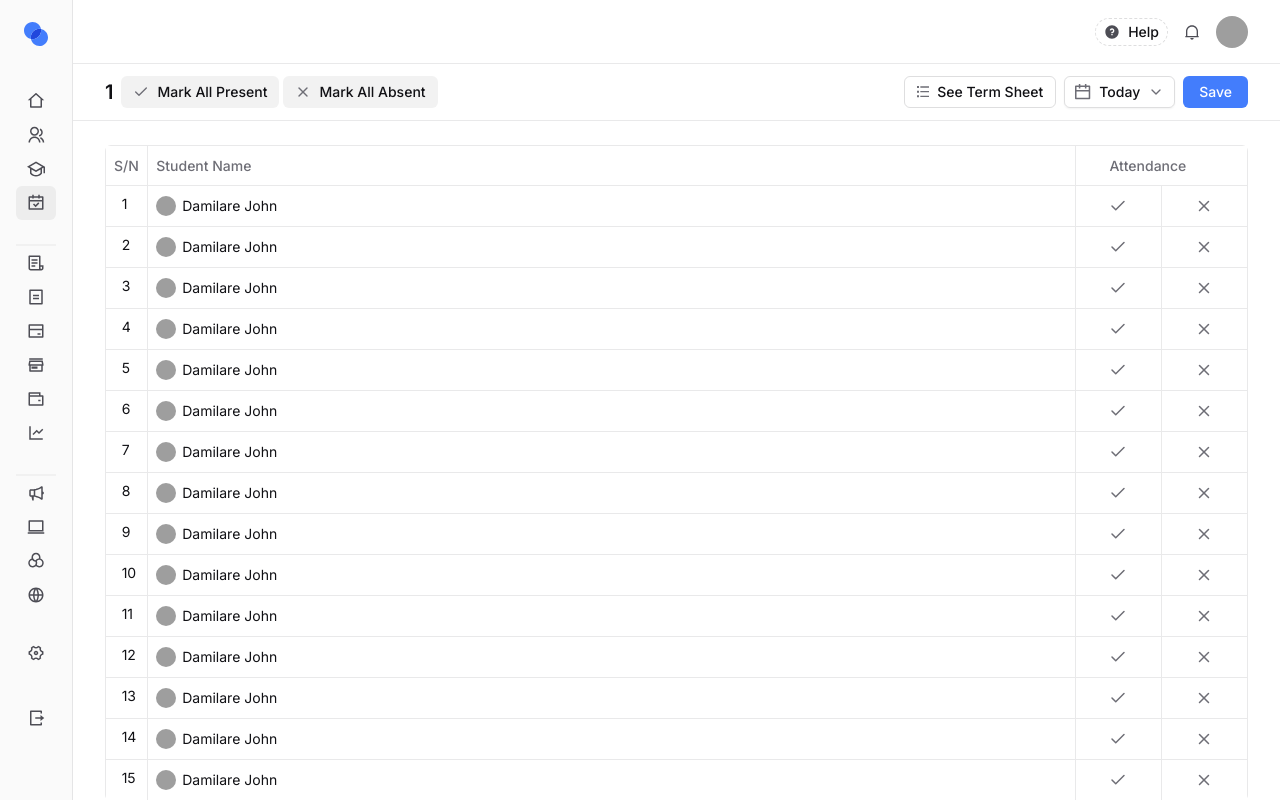
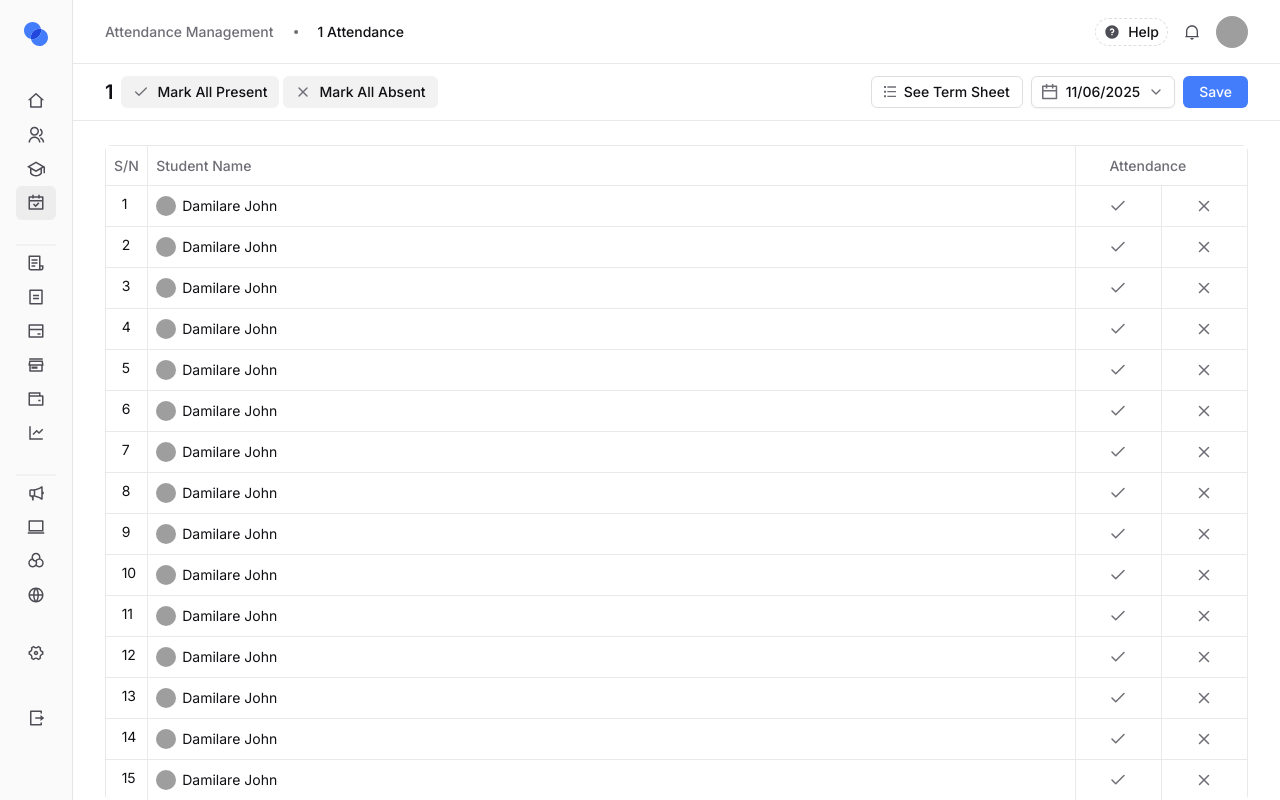
Before and after one commit to digenty/digenty-web, a Next.js app: page /attendance/1 in a window 1280 px wide. Built offline with nearby package versions, Linux system fonts and the light colour scheme; grey boxes are pictures that could not be loaded.

Commit message:
fix: clean up breadcrumbs

```diff
--- a/src/components/AttendanceManagement/ClassAttendance/AttendanceTable.tsx
+++ b/src/components/AttendanceManagement/ClassAttendance/AttendanceTable.tsx
@@ -20,7 +20,7 @@ export const AttendanceTable = () => {
   const [page, setPage] = useState(1);
   const [rowSelection, setRowSelection] = useState({});
   const [selectedRows, setSelectedRows] = useState<Student[]>([]);
-  console.log(selectedRows);
+  // console.log(selectedRows);
   const pageSize = 10;
 
   return (
--- a/src/components/AttendanceManagement/ClassAttendance/ClassAttendanceHeader.tsx
+++ b/src/components/AttendanceManagement/ClassAttendance/ClassAttendanceHeader.tsx
@@ -7,12 +7,19 @@ import Calendar from "../../Icons/Calendar";
 import { Button } from "../../ui/button";
 import { Calendar as AttendanceCalendar } from "../../ui/calendar";
 import { Select, SelectContent, SelectTrigger, SelectValue } from "../../ui/select";
+import { format } from "date-fns";
+import { useBreadcrumb } from "@/hooks/useBreadcrumb";
 
 export const ClassAttendanceHeader = ({ classname }: { classname: string }) => {
-  const [date, setDate] = React.useState<Date | undefined>(undefined);
+  useBreadcrumb([
+    { label: "Attendance Management", url: "/attendance" },
+    { label: `${classname} Attendance`, url: "" },
+  ]);
+
+  const [date, setDate] = React.useState<Date>(new Date());
   const [open, setOpen] = React.useState(false);
   return (
-    <div className="border-border-default flex w-full flex-col items-start justify-between border-b-1 py-2 align-middle md:flex-row md:items-center md:py-3">
+    <div className="border-border-default flex w-full flex-col items-start justify-between border-b py-2 align-middle md:flex-row md:items-center md:py-3">
       <div className="border-border-default flex w-full items-center gap-2 border-b px-4 md:border-none md:px-8">
         <h2 className="text-text-default text-lg font-semibold md:text-xl">{classname.toUpperCase()}</h2>
 
@@ -40,7 +47,7 @@ export const ClassAttendanceHeader = ({ classname }: { classname: string }) => {
             <SelectValue>
               <div className="flex items-center gap-2">
                 <Calendar fill="var(--color-icon-default-muted )" className="size-4" />
-                <span className="text-text-default text-sm font-medium"> {date ? date.toLocaleDateString() : "Today"}</span>
+                <span className="text-text-default text-sm font-medium"> {date ? format(date, "P") : "Today"}</span>
               </div>
             </SelectValue>
           </SelectTrigger>
@@ -50,8 +57,8 @@ export const ClassAttendanceHeader = ({ classname }: { classname: string }) => {
               mode="single"
               selected={date}
               onSelect={date => {
-                setDate(date);
-                setOpen(false);
+                setDate(date as Date);
+                // setOpen(false);
               }}
             />
           </SelectContent>
--- a/src/components/AttendanceManagement/index.tsx
+++ b/src/components/AttendanceManagement/index.tsx
@@ -10,7 +10,7 @@ import AttendanceCards from "./AttendanceCards";
 import AttendanceHeader from "./AttendanceHeader";
 
 export const AttendanceManagement = () => {
-  useBreadcrumb({ label: "Attendance Management", url: "/attendance" });
+  useBreadcrumb([{ label: "Attendance Management", url: "/attendance" }]);
 
   return (
     <div className="flex flex-col">
--- a/src/components/ui/calendar.tsx
+++ b/src/components/ui/calendar.tsx
@@ -135,7 +135,7 @@ function CalendarDayButton({ className, day, modifiers, ...props }: React.Compon
       data-range-end={modifiers.range_end}
       data-range-middle={modifiers.range_middle}
       className={cn(
-        "data-[selected-single=true]:bg-primary data-[selected-single=true]:text-primary-foreground data-[range-middle=true]:bg-accent data-[range-middle=true]:text-accent-foreground data-[range-start=true]:bg-primary data-[range-start=true]:text-primary-foreground data-[range-end=true]:bg-primary data-[range-end=true]:text-primary-foreground group-data-[focused=true]/day:border-ring group-data-[focused=true]/day:ring-ring/50 dark:hover:text-accent-foreground flex aspect-square size-auto w-full min-w-(--cell-size) flex-col gap-1 leading-none font-normal group-data-[focused=true]/day:relative group-data-[focused=true]/day:z-10 group-data-[focused=true]/day:ring-[3px] data-[range-end=true]:rounded-md data-[range-end=true]:rounded-r-md data-[range-middle=true]:rounded-none data-[range-start=true]:rounded-md data-[range-start=true]:rounded-l-md [&>span]:text-xs [&>span]:opacity-70",
+        "data-[selected-single=true]:bg-bg-state-primary data-[selected-single=true]:hover:bg-bg-state-primary-hover! data-[selected-single=true]:text-text-white-default data-[range-middle=true]:bg-accent data-[range-middle=true]:text-accent-foreground data-[range-start=true]:bg-primary data-[range-start=true]:text-primary-foreground data-[range-end=true]:bg-primary data-[range-end=true]:text-primary-foreground group-data-[focused=true]/day:border-ring group-data-[focused=true]/day:ring-ring/50 dark:hover:text-accent-foreground flex aspect-square size-auto w-full min-w-(--cell-size) flex-col gap-1 leading-none font-normal group-data-[focused=true]/day:relative group-data-[focused=true]/day:z-10 group-data-[focused=true]/day:ring-[3px] data-[range-end=true]:rounded-md data-[range-end=true]:rounded-r-md data-[range-middle=true]:rounded-none data-[range-start=true]:rounded-md data-[range-start=true]:rounded-l-md [&>span]:text-xs [&>span]:opacity-70",
         defaultClassNames.day,
         className,
       )}
--- a/src/hooks/useBreadcrumb.ts
+++ b/src/hooks/useBreadcrumb.ts
@@ -2,11 +2,11 @@
 import { useBreadcrumbStore } from "@/store/breadcrumb";
 import { useEffect } from "react";
 
-export const useBreadcrumb = (newCrumb: { label: string; url: string }) => {
+export const useBreadcrumb = (newCrumb: { label: string; url: string }[]) => {
   const { setBreadcrumbs } = useBreadcrumbStore();
 
   useEffect(() => {
-    setBreadcrumbs([newCrumb]);
+    setBreadcrumbs([...newCrumb]);
     // eslint-disable-next-line react-hooks/exhaustive-deps
   }, [setBreadcrumbs]);
 };
```
